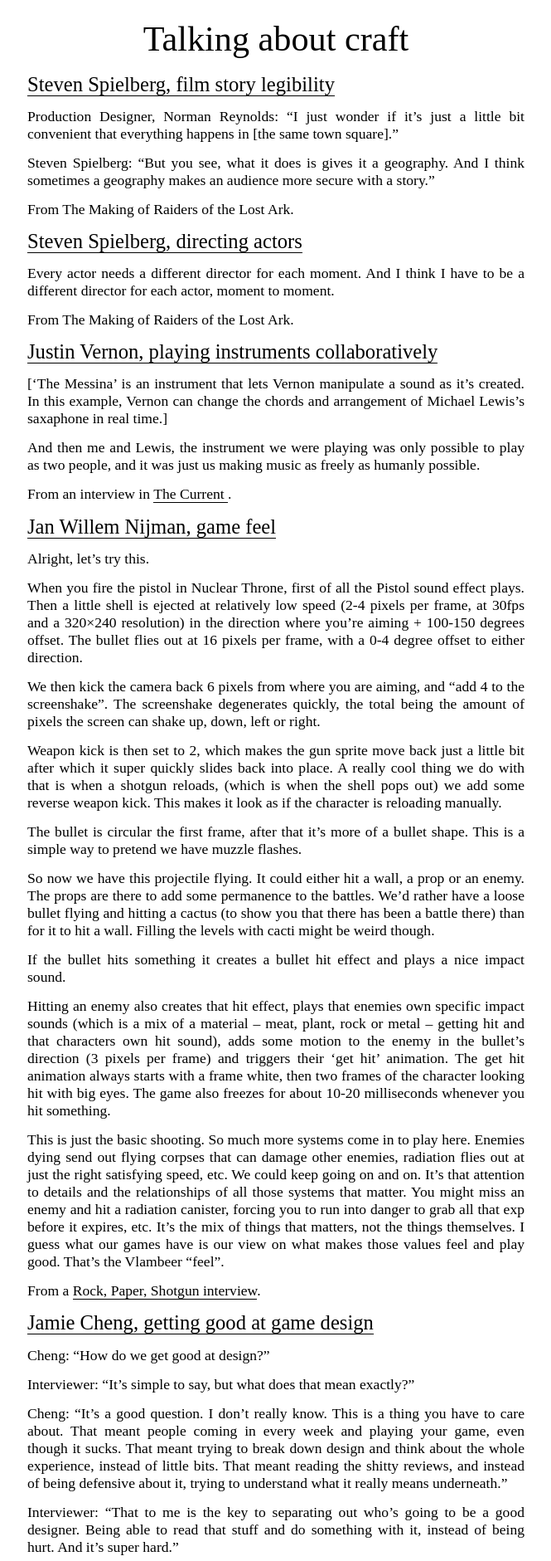
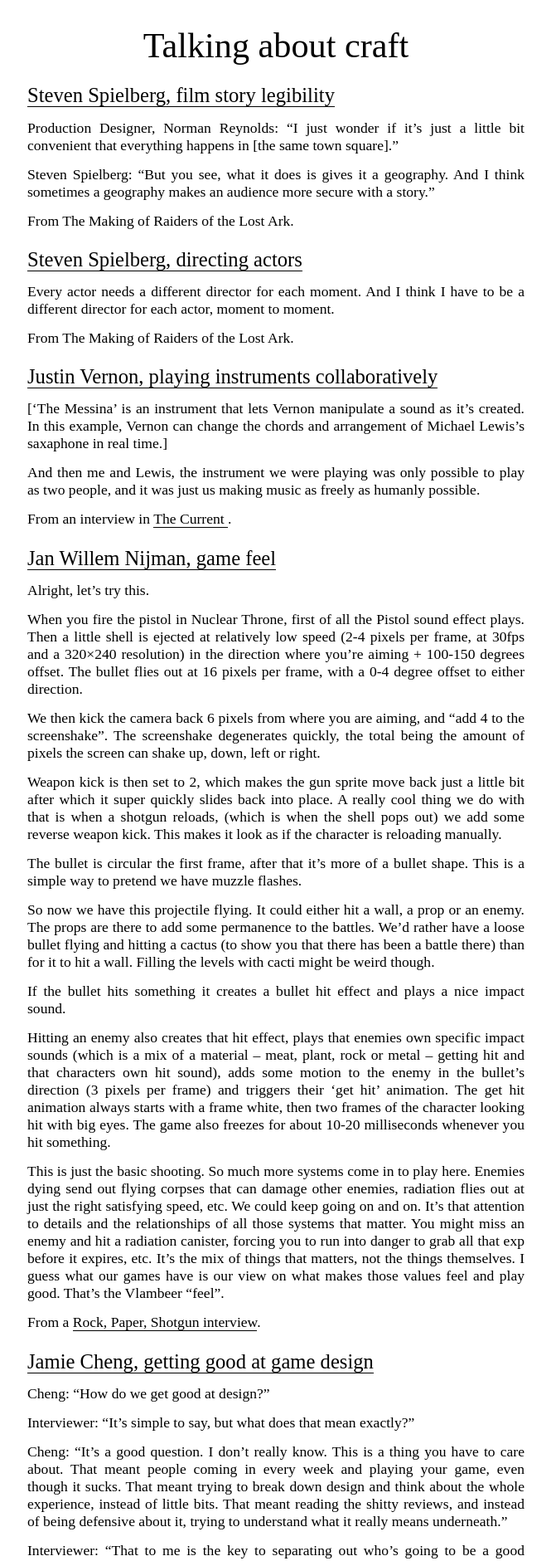
Before and after one commit to maryrosecook/craft, a Jekyll site: the page built from index.html, in a window 1280 px wide. Shown: the top 1881 px of the page at 83% size, without its empty margins (307-972 px from the left). Built offline with Jekyll 4.4.1, drawn with Linux system fonts in a browser that asks for light colours; some web fonts are replaced; the list of posts is cut into pages by our own code.

Commit message:
Even up spacing

```diff
--- a/css/index.css
+++ b/css/index.css
@@ -26,7 +26,7 @@ a:hover {
 
 h1 {
   font-size: 2.4em;
-  margin: 0.1em 0 0.4em 0;
+  margin: 0.3em 0 0.1em 0;
   text-align: center;
   font-weight: normal;
 }
@@ -38,7 +38,7 @@ h1 a {
 h2 {
   font-weight: normal;
   font-size: 1.4em;
-  margin: 0.5em 0;
+  margin: 0.9em 0 0.5em 0;
 }
 
 p {
```
